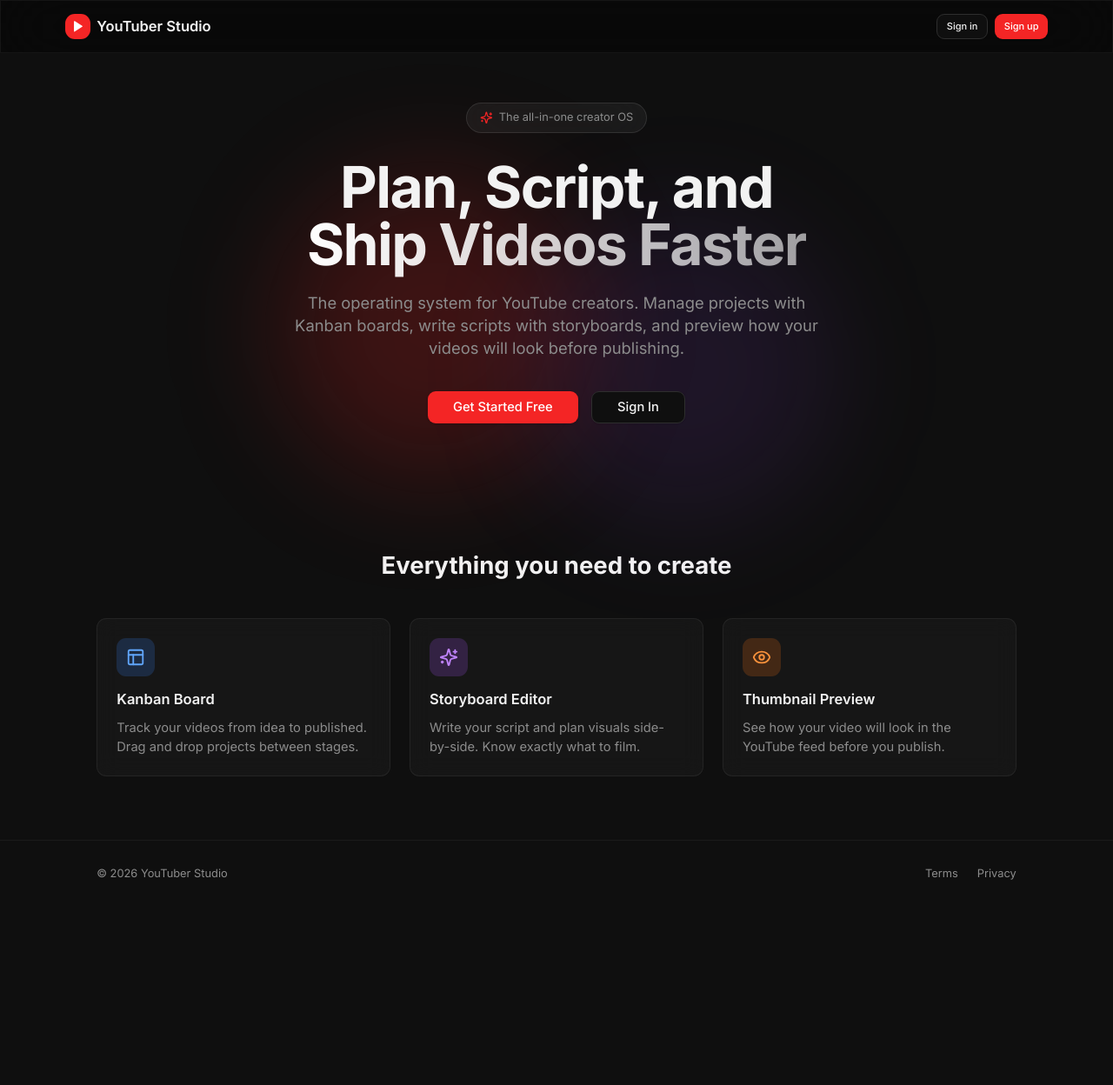
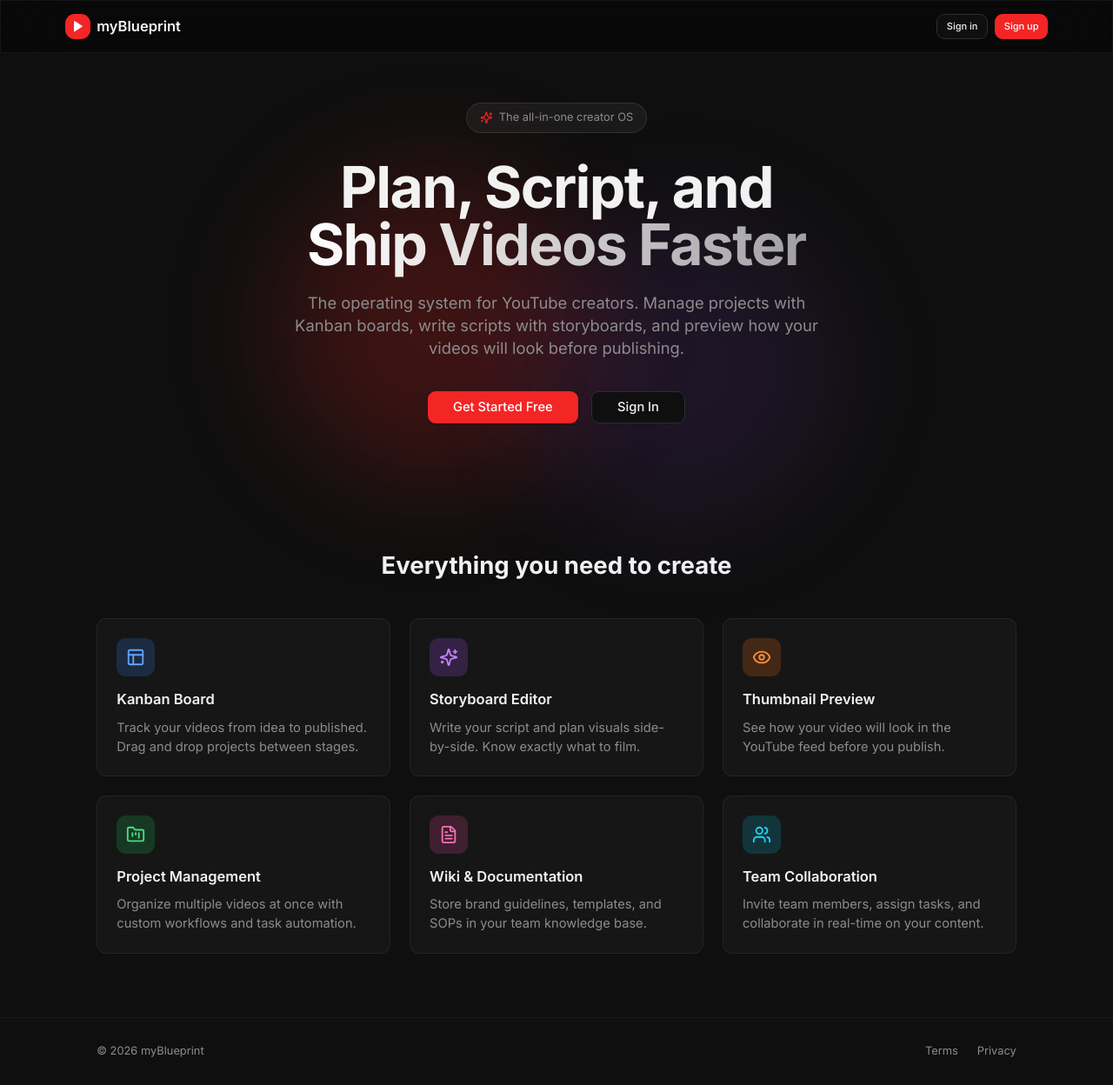
Before and after one commit to DamjanZdr/youtube-project, a Next.js app: page / in a window 1280 px wide. Shown: the whole page at 87% size. Before the commit the page ends 1044 px from the top, so only its background shows below. Built offline with nearby package versions, Linux system fonts and the light colour scheme; no server answers.

Commit message:
Rebrand to myBlueprint, add user detection on landing page, add 3 more feature cards

```diff
--- a/app/(dashboard)/dashboard/page.tsx
+++ b/app/(dashboard)/dashboard/page.tsx
@@ -8,7 +8,7 @@ export default function DashboardPage() {
       <div>
         <h1 className="text-3xl font-bold">Dashboard</h1>
         <p className="text-muted-foreground">
-          Welcome to YouTuber Studio. Manage your content from here.
+          Welcome to myBlueprint. Manage your content from here.
         </p>
       </div>
 
--- a/app/hub/page.tsx
+++ b/app/hub/page.tsx
@@ -273,7 +273,7 @@ export default function HubPage() {
             <div className="w-8 h-8 rounded-lg bg-primary flex items-center justify-center">
               <Play className="w-4 h-4 text-white fill-white" />
             </div>
-            <span className="font-semibold text-lg">YouTuber Studio</span>
+            <span className="font-semibold text-lg">myBlueprint</span>
           </Link>
 
           <div className="flex items-center gap-6">
--- a/app/layout.tsx
+++ b/app/layout.tsx
@@ -11,7 +11,7 @@ const defaultUrl = process.env.VERCEL_URL
 
 export const metadata: Metadata = {
   metadataBase: new URL(defaultUrl),
-  title: "YouTuber Studio",
+  title: "myBlueprint",
   description: "The all-in-one creator operating system for YouTube creators",
 };
 
--- a/app/page.tsx
+++ b/app/page.tsx
@@ -1,11 +1,16 @@
 import { AuthButton } from "@/components/auth-button";
 import { Button } from "@/components/ui/button";
 import { hasEnvVars } from "@/lib/utils";
+import { createClient } from "@/lib/supabase/server";
 import Link from "next/link";
 import { Suspense } from "react";
-import { Play, Sparkles, Layout, Eye } from "lucide-react";
+import { Play, Sparkles, Layout, Eye, FolderKanban, FileText, Users } from "lucide-react";
 
-export default function Home() {
+export default async function Home() {
+  const supabase = await createClient();
+  const { data } = await supabase.auth.getClaims();
+  const user = data?.claims;
+
   return (
     <main className="min-h-screen flex flex-col">
       {/* Navigation */}
@@ -15,7 +20,7 @@ export default function Home() {
             <div className="w-8 h-8 rounded-lg bg-primary flex items-center justify-center">
               <Play className="w-4 h-4 text-white fill-white" />
             </div>
-            <span className="font-semibold text-lg">YouTuber Studio</span>
+            <span className="font-semibold text-lg">myBlueprint</span>
           </Link>
 
           <div className="flex items-center gap-4">
@@ -57,6 +62,14 @@ export default function Home() {
 
           {/* CTA Buttons */}
           <div className="flex flex-col sm:flex-row items-center justify-center gap-4">
+            {user ? (
+              <Link href="/hub">
+                <Button size="lg" className="glow-primary text-base px-8">
+                  Go to Hub
+                </Button>
+              </Link>
+            ) : (
+              <>
                 <Link href="/auth/sign-up">
                   <Button size="lg" className="glow-primary text-base px-8">
                     Get Started Free
@@ -67,6 +80,8 @@ export default function Home() {
                     Sign In
                   </Button>
                 </Link>
+              </>
+            )}
           </div>
         </div>
       </section>
@@ -78,7 +93,7 @@ export default function Home() {
             Everything you need to create
           </h2>
 
-          <div className="grid md:grid-cols-3 gap-6">
+          <div className="grid md:grid-cols-3 gap-6 mb-6">
             {/* Feature Card 1 */}
             <div className="glass-card p-6 hover-lift">
               <div className="w-12 h-12 rounded-xl bg-blue-500/20 flex items-center justify-center mb-4">
@@ -112,13 +127,48 @@ export default function Home() {
               </p>
             </div>
           </div>
+
+          <div className="grid md:grid-cols-3 gap-6">
+            {/* Feature Card 4 */}
+            <div className="glass-card p-6 hover-lift">
+              <div className="w-12 h-12 rounded-xl bg-green-500/20 flex items-center justify-center mb-4">
+                <FolderKanban className="w-6 h-6 text-green-400" />
+              </div>
+              <h3 className="text-lg font-semibold mb-2">Project Management</h3>
+              <p className="text-muted-foreground">
+                Organize multiple videos at once with custom workflows and task automation.
+              </p>
+            </div>
+
+            {/* Feature Card 5 */}
+            <div className="glass-card p-6 hover-lift">
+              <div className="w-12 h-12 rounded-xl bg-pink-500/20 flex items-center justify-center mb-4">
+                <FileText className="w-6 h-6 text-pink-400" />
+              </div>
+              <h3 className="text-lg font-semibold mb-2">Wiki & Documentation</h3>
+              <p className="text-muted-foreground">
+                Store brand guidelines, templates, and SOPs in your team knowledge base.
+              </p>
+            </div>
+
+            {/* Feature Card 6 */}
+            <div className="glass-card p-6 hover-lift">
+              <div className="w-12 h-12 rounded-xl bg-cyan-500/20 flex items-center justify-center mb-4">
+                <Users className="w-6 h-6 text-cyan-400" />
+              </div>
+              <h3 className="text-lg font-semibold mb-2">Team Collaboration</h3>
+              <p className="text-muted-foreground">
+                Invite team members, assign tasks, and collaborate in real-time on your content.
+              </p>
+            </div>
+          </div>
         </div>
       </section>
 
       {/* Footer */}
       <footer className="py-8 px-6 border-t border-white/5">
         <div className="max-w-6xl mx-auto flex items-center justify-between text-sm text-muted-foreground">
-          <p>© 2026 YouTuber Studio</p>
+          <p>© 2026 myBlueprint</p>
           <div className="flex items-center gap-6">
             <Link href="#" className="hover:text-foreground transition-colors">Terms</Link>
             <Link href="#" className="hover:text-foreground transition-colors">Privacy</Link>
--- a/components/layouts/sidebar.tsx
+++ b/components/layouts/sidebar.tsx
@@ -20,7 +20,7 @@ export function Sidebar() {
         <div className="flex h-16 items-center border-b px-6">
           <Link href="/dashboard" className="flex items-center gap-2 font-bold">
             <span className="text-xl">🎬</span>
-            <span>YouTuber Studio</span>
+            <span>myBlueprint</span>
           </Link>
         </div>
 
--- a/components/login-form.tsx
+++ b/components/login-form.tsx
@@ -47,7 +47,7 @@ export function LoginForm({
         <div className="w-10 h-10 rounded-xl bg-primary flex items-center justify-center">
           <Play className="w-5 h-5 text-white fill-white" />
         </div>
-        <span className="font-bold text-xl">YouTuber Studio</span>
+        <span className="font-bold text-xl">myBlueprint</span>
       </div>
 
       <div className="glass-card p-8">
--- a/components/sign-up-form.tsx
+++ b/components/sign-up-form.tsx
@@ -57,14 +57,14 @@ export function SignUpForm({
         <div className="w-10 h-10 rounded-xl bg-primary flex items-center justify-center">
           <Play className="w-5 h-5 text-white fill-white" />
         </div>
-        <span className="font-bold text-xl">YouTuber Studio</span>
+        <span className="font-bold text-xl">myBlueprint</span>
       </div>
 
       <div className="glass-card p-8">
         <div className="text-center mb-6">
           <h1 className="text-2xl font-bold">Create an account</h1>
           <p className="text-muted-foreground mt-1">
-            Get started with YouTuber Studio
+            Get started with myBlueprint
           </p>
         </div>
 
--- a/config/site.ts
+++ b/config/site.ts
@@ -3,7 +3,7 @@
  */
 
 export const siteConfig = {
-  name: 'YouTuber Studio',
+  name: 'myBlueprint',
   description: 'The all-in-one creator operating system for YouTubers and content studios',
   url: process.env.NEXT_PUBLIC_APP_URL || 'http://localhost:3000',
   ogImage: '/opengraph-image.png',
@@ -17,7 +17,7 @@ export const siteConfig = {
   },
 
   // Creator
-  creator: 'YouTuber Studio',
+  creator: 'myBlueprint',
 
   // SEO
   keywords: [
--- a/types/database.ts
+++ b/types/database.ts
@@ -1,5 +1,5 @@
 /**
- * Database types for YouTuber Studio
+ * Database types for myBlueprint
  * These types represent the core entities in the system
  *
  * Run `npx supabase gen types typescript` to generate types from your Supabase schema
```
Lines whose indentation alone changed are shown as unchanged.
